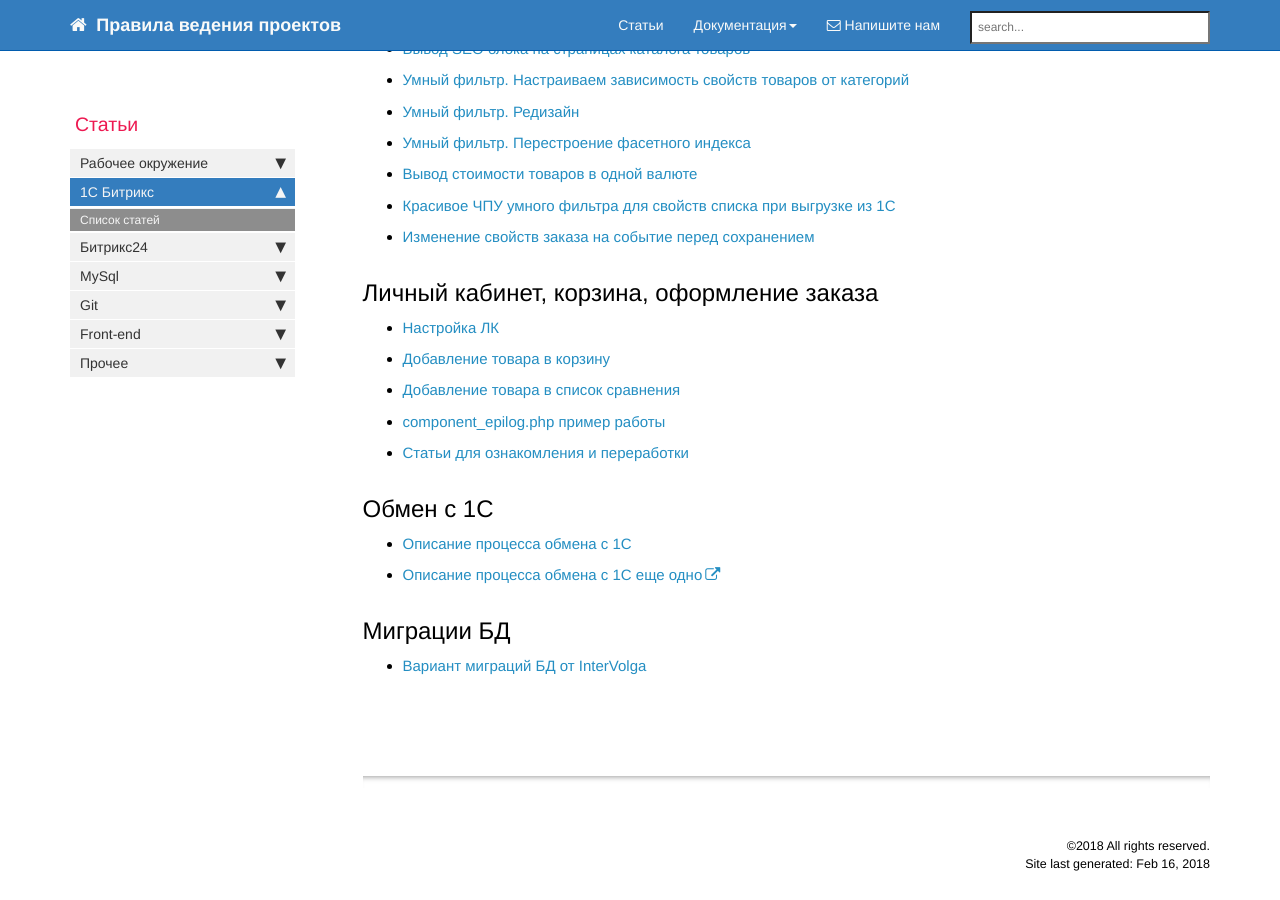
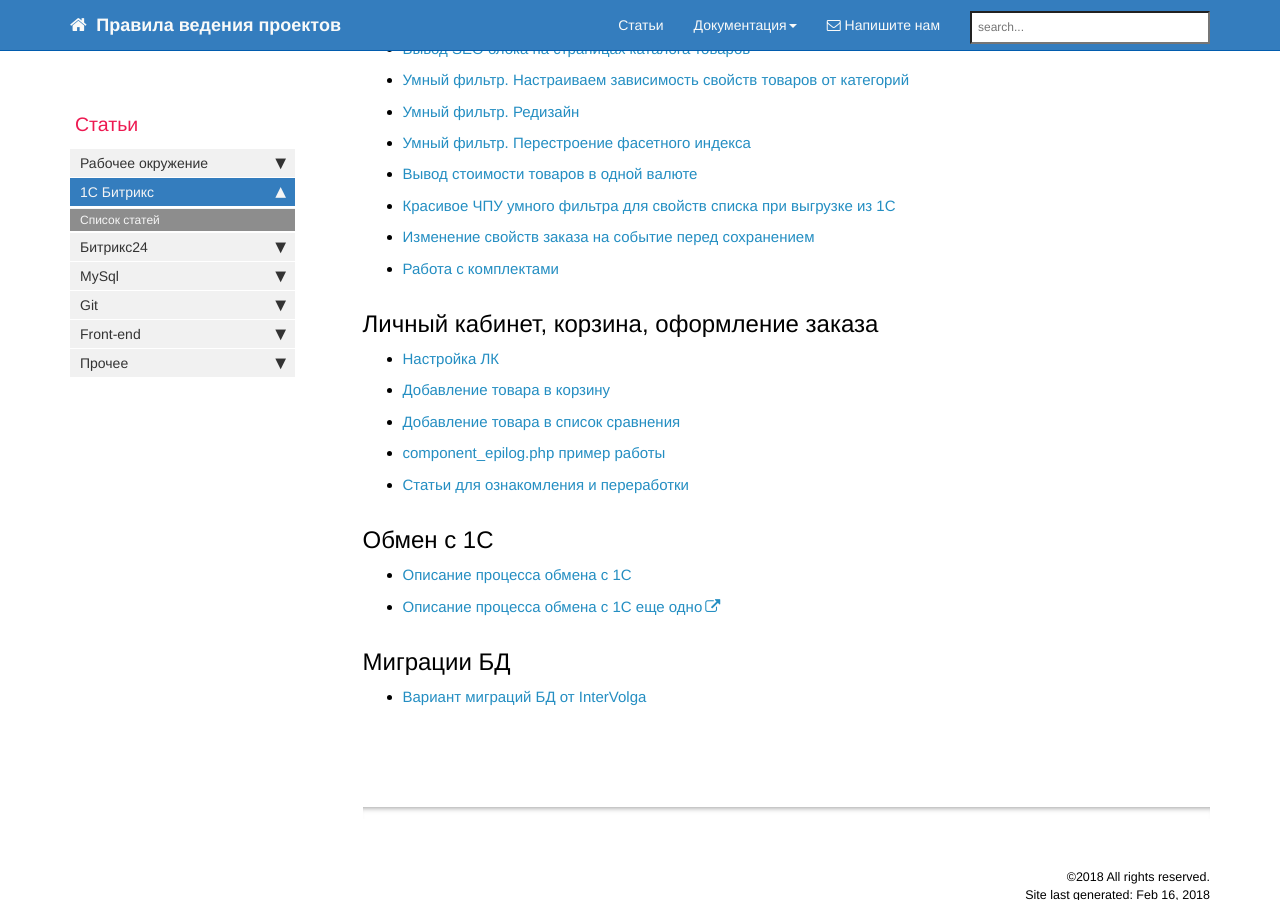
Before and after one commit to gdecider/gdecider.github.io, a Jekyll site: the page built from pages/articles/articles-g-cms-bitrix.md, in a window 1280 px wide and 900 px high, scrolled down 1218 px. Built offline with Jekyll 4.4.1, drawn with Linux system fonts in a browser that asks for light colours; nearby versions of some CDN libraries; comment, search, counter and statistics services are not loaded.

Commit message:
Update articles-g-cms-bitrix.md

```diff
--- a/pages/articles/articles-g-cms-bitrix.md
+++ b/pages/articles/articles-g-cms-bitrix.md
@@ -47,6 +47,7 @@ toc: false
 * [Вывод стоимости товаров в одной валюте](/articles_bx-catalog-vivod-stoimosti-tovarov-v-odnoi-valute.html)
 * [Красивое ЧПУ умного фильтра для свойств списка при выгрузке из 1С](/articles_bx-smart-filter-chpu-pri-vigruzke-iz-1c.html)
 * [Изменение свойств заказа на событие перед сохранением](/articles-bx-onsaleorderbefore-event.html)
+* [Работа с комплектами](/articles-bx-complects.html)
 
 ## Личный кабинет, корзина, оформление заказа
 
```
